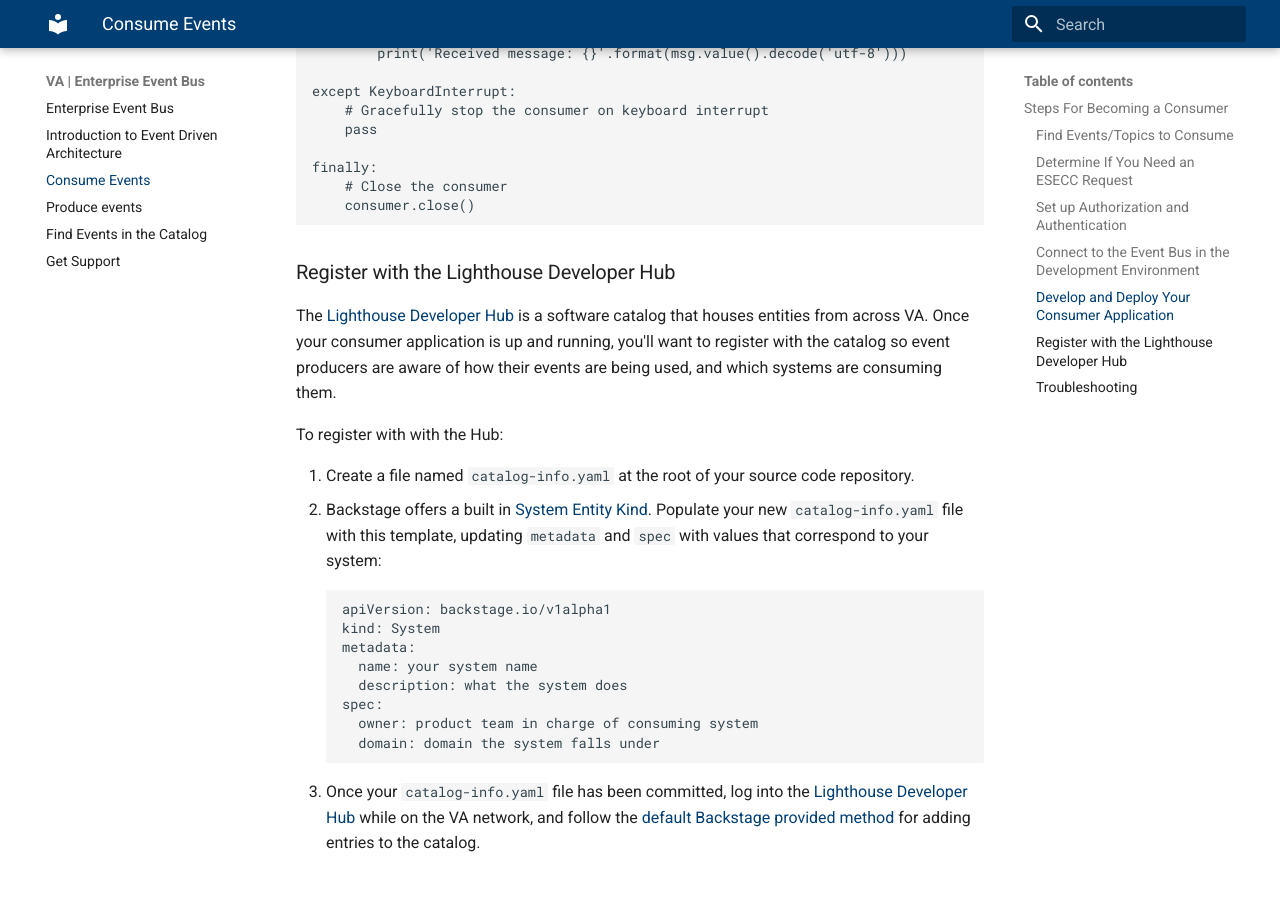
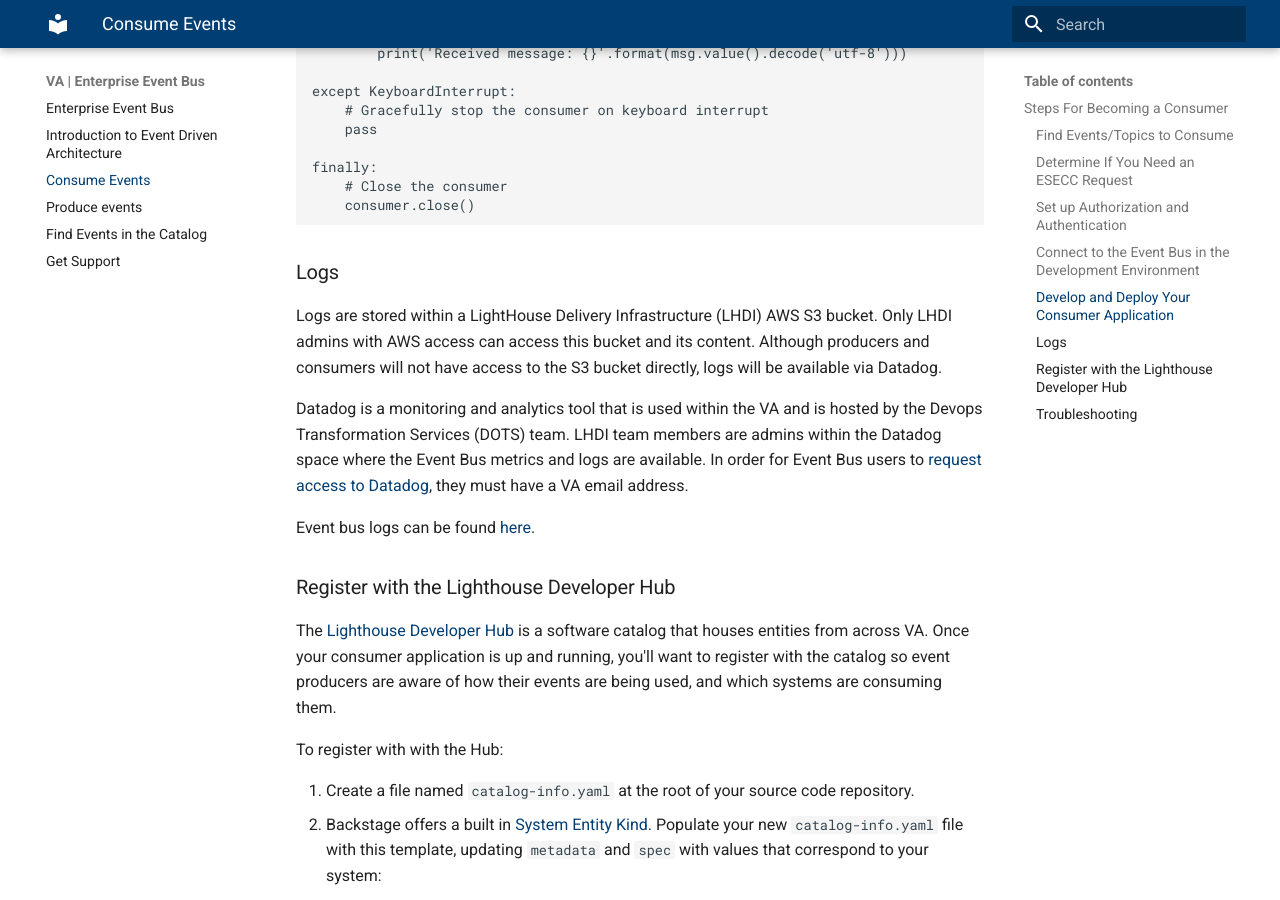
Before and after one commit to department-of-veterans-affairs/ves-event-bus-developer-portal, an MkDocs documentation site: the page built from docs/consume-events.md, in a window 1280 px wide and 900 px high, scrolled down 3175 px. Built offline with MkDocs 1.6.1 and Material for MkDocs 9.7.7, drawn with Linux system fonts in a browser that asks for light colours.

Commit message:
Docs: Update consumer event to include logs

````diff
--- a/docs/consume-events.md
+++ b/docs/consume-events.md
@@ -87,6 +87,15 @@
     # Close the consumer
     consumer.close()
 ```
+
+### Logs
+
+Logs are stored within a LightHouse Delivery Infrastructure (LHDI) AWS S3 bucket. Only LHDI admins with AWS access can access this bucket and its content. Although producers and consumers will not have access to the S3 bucket directly, logs will be available via Datadog.
+
+Datadog is a monitoring and analytics tool that is used within the VA and is hosted by the Devops Transformation Services (DOTS) team. LHDI team members are admins within the Datadog space where the Event Bus metrics and logs are available. In order for Event Bus users to [request access to Datadog](https://animated-carnival-57b3e7f5.pages.github.io/datadog-observability-tools/datadog-access/), they must have a VA email address.
+
+Event bus logs can be found [here](https://lighthousedi.ddog-gov.com/logs?query=host%3A%22arn%3Aaws%3As3%3A%3A%3Aeventbus-msk-logs%22%20&cols=host%2Cservice&index=%2A&messageDisplay=inline&stream_sort=desc&viz=stream&from_ts=1684858340160&to_ts=1684859240160&live=true).
+
 ### Register with the Lighthouse Developer Hub
 The [Lighthouse Developer Hub](https://hub.lighthouse.va.gov/) is a software catalog that houses entities from across VA. Once your consumer application is up and running, you'll want to register with the catalog so event producers are aware of how their events are being used, and which systems are consuming them.
 
````
